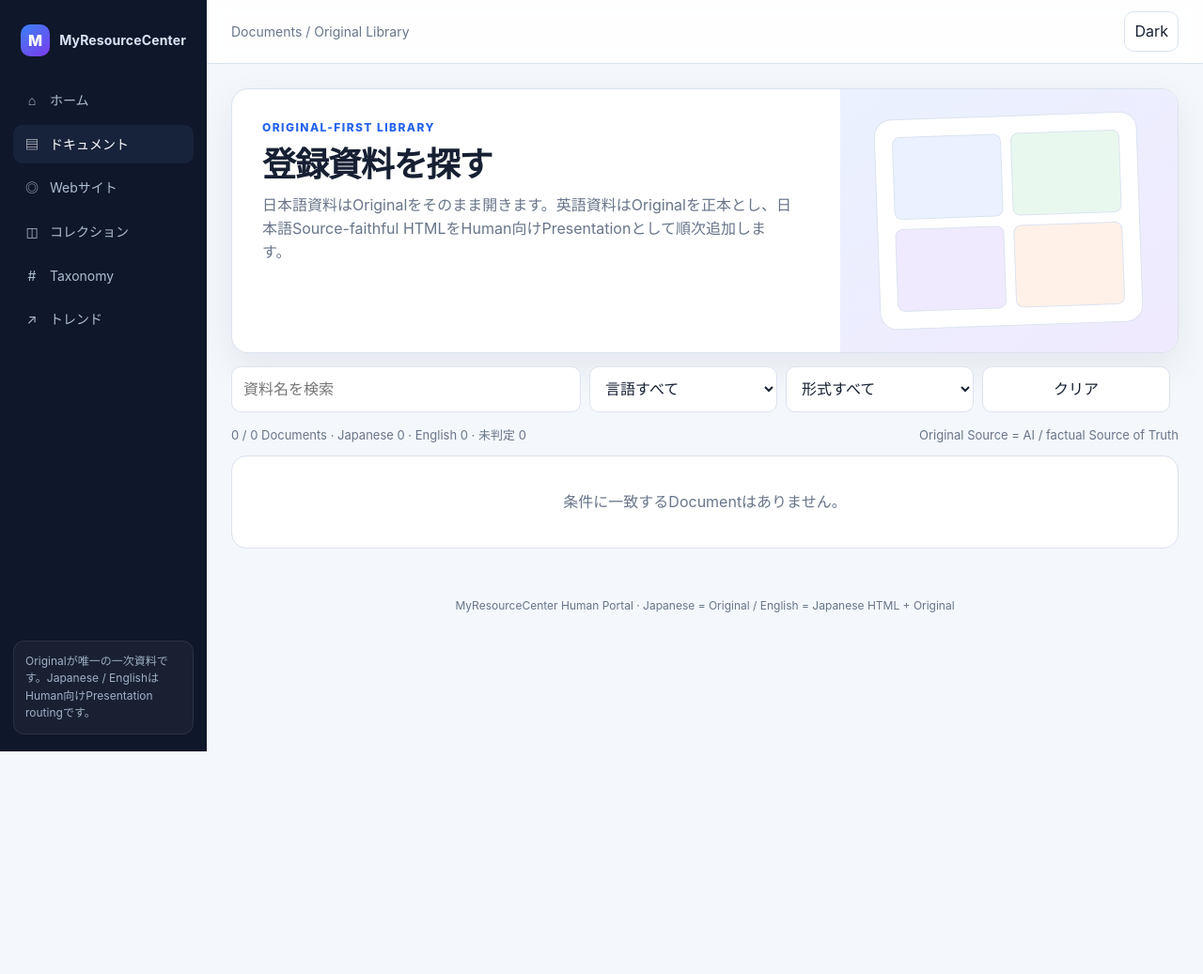
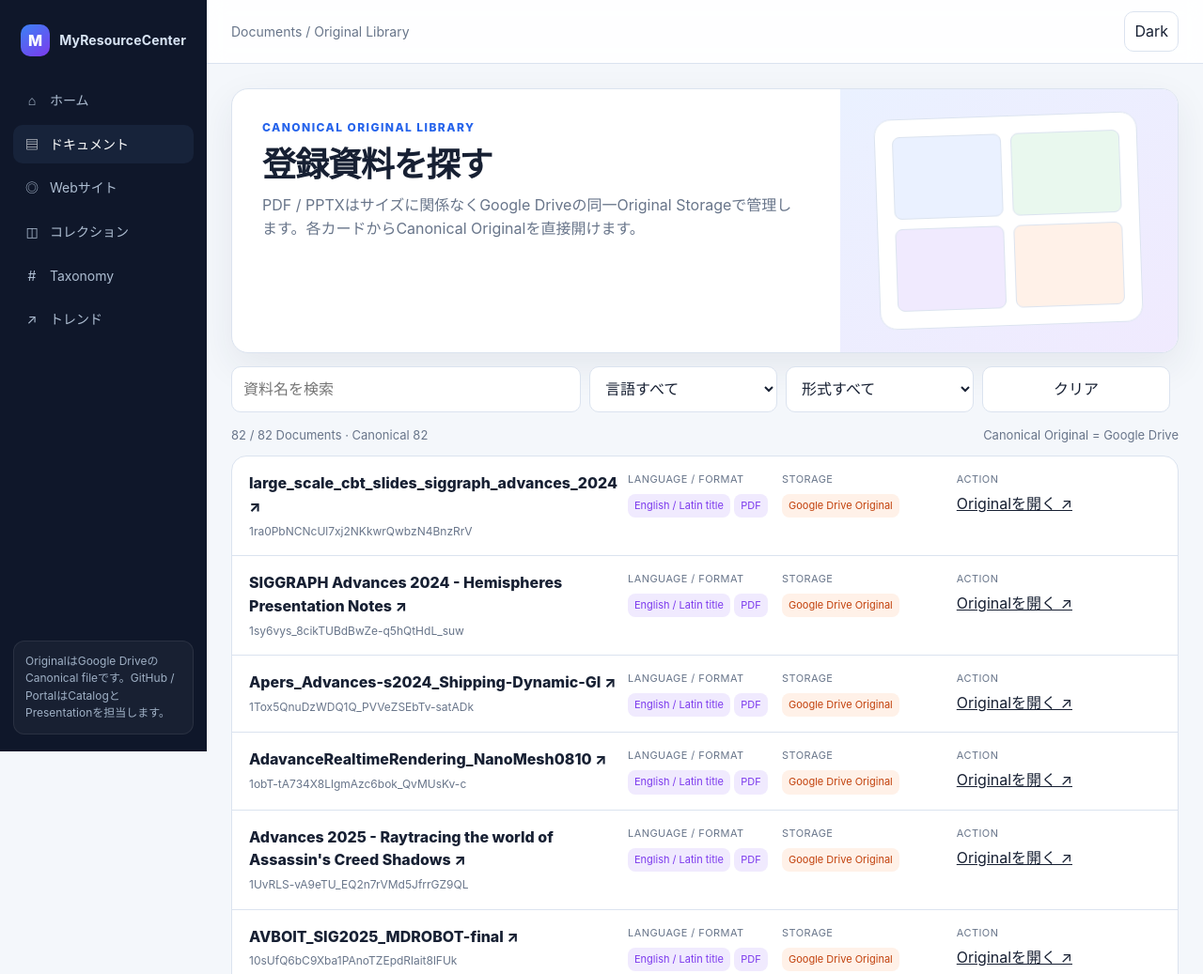
Before and after one commit to DarumaPPAP/MyResourceCenter-Portal, a plain HTML site: page documents.html in a window 1280 px wide. Shown: the top 1037 px of the page at 94% size. Before the commit the page ends 800 px from the top, so only its background shows below. Drawn offline with Linux system fonts and the light colour scheme.

Commit message:
portal: route all documents directly to Drive originals

```diff
--- a/documents.html
+++ b/documents.html
@@ -1,37 +1,40 @@
 <!doctype html>
 <html lang="ja" data-theme="light">
-<head><meta charset="utf-8"><meta name="viewport" content="width=device-width,initial-scale=1"><title>Documents | MyResourceCenter</title><meta name="description" content="Original Sourceを言語・形式別に検索し、日本語資料は原資料へ、英語資料は日本語HTMLへ案内します。"><link rel="stylesheet" href="assets/site.css"><script defer src="assets/portal.js"></script><script defer src="assets/catalog.js"></script></head>
+<head><meta charset="utf-8"><meta name="viewport" content="width=device-width,initial-scale=1"><title>Documents | MyResourceCenter</title><meta name="description" content="Google DriveをCanonical Original Storageとして、登録済みPDF / PPTXへ直接アクセスします。"><link rel="stylesheet" href="assets/site.css"><script defer src="assets/portal.js"></script><script defer src="assets/catalog.js"></script></head>
 <body><div class="app-shell">
-<aside class="sidebar"><div class="brand-lockup"><div class="brand-mark">M</div><div class="brand-name">MyResourceCenter</div></div><nav class="side-nav"><a href="index.html"><span class="icon">⌂</span>ホーム</a><a class="active" href="documents.html"><span class="icon">▤</span>ドキュメント</a><a href="websites.html"><span class="icon">◎</span>Webサイト</a></nav><div class="sidebar-note">Originalが唯一の一次資料です。Japanese / EnglishはHuman向けPresentation routingです。</div></aside>
+<aside class="sidebar"><div class="brand-lockup"><div class="brand-mark">M</div><div class="brand-name">MyResourceCenter</div></div><nav class="side-nav"><a href="index.html"><span class="icon">⌂</span>ホーム</a><a class="active" href="documents.html"><span class="icon">▤</span>ドキュメント</a><a href="websites.html"><span class="icon">◎</span>Webサイト</a></nav><div class="sidebar-note">OriginalはGoogle DriveのCanonical fileです。GitHub / PortalはCatalogとPresentationを担当します。</div></aside>
 <main class="main"><header class="topbar"><div class="breadcrumb">Documents / Original Library</div><div class="top-actions"><button class="icon-button theme-toggle" type="button">Dark</button></div></header><nav class="mobile-nav"><a href="index.html">ホーム</a><a href="documents.html">Documents</a><a href="websites.html">Websites</a></nav>
-<div class="content"><section class="hero"><div class="hero-copy"><div class="eyebrow">Original-first Library</div><h1>登録資料を探す</h1><p>日本語資料はOriginalをそのまま開きます。英語資料はOriginalを正本とし、日本語Source-faithful HTMLをHuman向けPresentationとして順次追加します。</p></div><div class="hero-visual"><div class="library-illustration"><div class="book"></div><div class="book"></div><div class="book"></div><div class="book"></div></div></div></section>
-<div class="toolbar"><input id="q" type="search" placeholder="資料名を検索"><select id="language"><option value="">言語すべて</option><option value="ja">Japanese</option><option value="en">English</option><option value="unknown">未判定</option></select><select id="format"><option value="">形式すべて</option><option value="PDF">PDF</option><option value="PPTX">PPTX</option></select><button id="clear" type="button">クリア</button></div><div class="result-meta"><span id="count">読み込み中…</span><span>Original Source = AI / factual Source of Truth</span></div><div class="data-list" id="list"></div></div><footer class="footer">MyResourceCenter Human Portal · Japanese = Original / English = Japanese HTML + Original</footer></main></div>
+<div class="content"><section class="hero"><div class="hero-copy"><div class="eyebrow">Canonical Original Library</div><h1>登録資料を探す</h1><p>PDF / PPTXはサイズに関係なくGoogle Driveの同一Original Storageで管理します。各カードからCanonical Originalを直接開けます。</p></div><div class="hero-visual"><div class="library-illustration"><div class="book"></div><div class="book"></div><div class="book"></div><div class="book"></div></div></div></section>
+<div class="toolbar"><input id="q" type="search" placeholder="資料名を検索"><select id="language"><option value="">言語すべて</option><option value="ja">Japanese</option><option value="en">English / Latin title</option></select><select id="format"><option value="">形式すべて</option><option value="PDF">PDF</option><option value="PPTX">PPTX</option></select><button id="clear" type="button">クリア</button></div><div class="result-meta"><span id="count">読み込み中…</span><span>Canonical Original = Google Drive</span></div><div class="data-list" id="list"></div></div><footer class="footer">MyResourceCenter Human Portal · Drive Original-first routing</footer></main></div>
 <script>
 window.addEventListener('DOMContentLoaded',async()=>{
  const C=window.MRCCatalog,q=document.getElementById('q'),language=document.getElementById('language'),format=document.getElementById('format'),list=document.getElementById('list'),count=document.getElementById('count');
+ const pptxDriveIds=new Set(['1Qwi3KM9tMrS5l6UTV2hxq-2bdKZ_I65D','1xCFGRnfIEqsL_QJeAol9NKVo1e0gczU3','1o4ac9OZbTpmKnJG7WHGceGfTX6m3cBst','1MW1xyfZMHH94TSffUtr7VZU55fmqTfgK','14H8ECh-O866I5cARXLfWZfikDimyAS1F','1EI-NZzaPy1LNZIMUgZFYCi3MIHWJd7nV','1EjDPNwlzQTuIx6GwEIabRH5q3z77AtGc','1Exs8DZWIN3wlGiGtCK3TtU0CDCo2UrW8','1ydyK0Uy7ZLLm8be6638JbIflCoeUZt-6','1Rb5W0y2ugXeDr1Kw4MpN3lybaxz0TXYr']);
+ const titleOf=file=>String(file||'').replace(/\.pdf$/i,'').replace(/\.pptx$/i,'');
+ const langOf=value=>/[ぁ-んァ-ヶ一-龠々〆〤]/.test(String(value||''))?'ja':'en';
+ const driveIdOf=url=>{const m=String(url||'').match(/\/d\/([^/]+)/);return m?m[1]:'';};
  try{
-  const data=await C.load('original-documents');
+  const loaded=await C.loadMany('original-documents','originals-base-01','originals-base-02','originals-base-03','resources-06');
+  const meta=loaded['original-documents'];
+  const base=[...loaded['originals-base-01'],...loaded['originals-base-02'],...loaded['originals-base-03']].map(x=>({id:`DRIVE:${x.driveId}`,title:titleOf(x.file),file:x.file,url:x.url,driveId:x.driveId,format:String(x.kind||'').toUpperCase(),language:langOf(x.file),catalog:'Base Original'}));
+  const supplemental=(loaded['resources-06']||[]).map(x=>{const driveId=driveIdOf(x.url);return{id:x.id,title:x.title,file:x.title,url:x.url,driveId,format:pptxDriveIds.has(driveId)?'PPTX':'PDF',language:langOf(x.title),catalog:'CEDEC 2026 Original'};});
+  const unique=new Map();[...base,...supplemental].forEach(x=>{if(x.url&&!unique.has(x.url))unique.set(x.url,x);});
+  const rows=[...unique.values()];
   const initial=C.query('q');if(initial)q.value=initial;
-  const rows=(data.groups||[]).flatMap(group=>(group.files||[]).map(file=>({file,language:group.language,format:group.format,sourceRoot:group.sourceRoot})));
-  const label={ja:'Japanese / Original',en:'English / 日本語HTML',unknown:'言語未判定'};
-  const originalUrl=x=>`https://github.com/DarumaPPAP/MyResourceCenter/blob/main/${x.sourceRoot}${encodeURIComponent(x.file)}`;
-  const title=file=>file.replace(/\.pdf$/i,'').replace(/\.pptx$/i,'');
   const render=()=>{
    const s=q.value.trim().toLowerCase();
-   const filtered=rows.filter(x=>(!s||title(x.file).toLowerCase().includes(s))&&(!language.value||x.language===language.value)&&(!format.value||x.format===format.value));
-   const c=data.counts||{};
-   count.textContent=`${filtered.length} / ${rows.length} Documents · Japanese ${c.japanese||0} · English ${c.english||0} · 未判定 ${c.unclassified||0}`;
+   const filtered=rows.filter(x=>(!s||x.title.toLowerCase().includes(s)||String(x.file).toLowerCase().includes(s))&&(!language.value||x.language===language.value)&&(!format.value||x.format===format.value));
+   const configured=meta.counts?.total||rows.length;
+   count.textContent=`${filtered.length} / ${rows.length} Documents · Canonical ${configured}`;
    list.innerHTML=filtered.map(x=>{
-    const original=C.escapeHtml(originalUrl(x));
-    const presentation=(data.presentations||{})[`${x.format}:${x.file}`]||'';
-    const presentationHref=presentation?C.escapeHtml(presentation):'';
-    const state=x.language==='en'?(presentationHref?'<span class="level">日本語HTML 公開済み</span>':'<span class="level">日本語HTML 生成待ち</span>'):x.language==='unknown'?'<span class="level">言語確認待ち</span>':'<span class="level">Originalを直接閲覧</span>';
-    const action=x.language==='en'&&presentationHref?`<a href="${presentationHref}">日本語版を読む</a><br><a href="${original}" target="_blank" rel="noopener noreferrer">Original ↗</a>`:`<a href="${original}" target="_blank" rel="noopener noreferrer">Originalを開く ↗</a>`;
-    return `<div class="data-row"><div><a class="data-title" href="${x.language==='en'&&presentationHref?presentationHref:original}"${x.language==='en'&&presentationHref?'':' target="_blank" rel="noopener noreferrer"'}>${C.escapeHtml(title(x.file))}${x.language==='en'&&presentationHref?'':' ↗'}</a><div class="data-sub">${C.escapeHtml(x.file)}</div></div><div><div class="data-label">Language / Format</div><span class="format">${label[x.language]}</span> <span class="format">${C.escapeHtml(x.format)}</span></div><div><div class="data-label">Presentation</div>${state}</div><div><div class="data-label">Action</div>${action}</div></div>`;
+    const original=C.safeExternalUrl(x.url);
+    const label=x.language==='ja'?'Japanese':'English / Latin title';
+    const resourceLabel=x.id.startsWith('RES-')?x.id:x.driveId;
+    return `<div class="data-row"><div><a class="data-title" href="${C.escapeHtml(original)}" target="_blank" rel="noopener noreferrer">${C.escapeHtml(x.title)} ↗</a><div class="data-sub">${C.escapeHtml(resourceLabel)}</div></div><div><div class="data-label">Language / Format</div><span class="format">${C.escapeHtml(label)}</span> <span class="format">${C.escapeHtml(x.format)}</span></div><div><div class="data-label">Storage</div><span class="level">Google Drive Original</span></div><div><div class="data-label">Action</div><a href="${C.escapeHtml(original)}" target="_blank" rel="noopener noreferrer">Originalを開く ↗</a></div></div>`;
    }).join('')||'<div class="empty">条件に一致するDocumentはありません。</div>';
   };
   [q,language,format].forEach(el=>el.addEventListener(el===q?'input':'change',render));
   document.getElementById('clear').addEventListener('click',()=>{q.value='';language.value='';format.value='';render();});render();
- }catch(e){console.error(e);list.innerHTML='<div class="empty">Original Document Catalogの読み込みに失敗しました。</div>';}
+ }catch(e){console.error(e);list.innerHTML='<div class="empty">Original Document Catalogの読み込みに失敗しました。</div>';count.textContent='Catalog load failed';}
 });
 </script></body></html>
```
